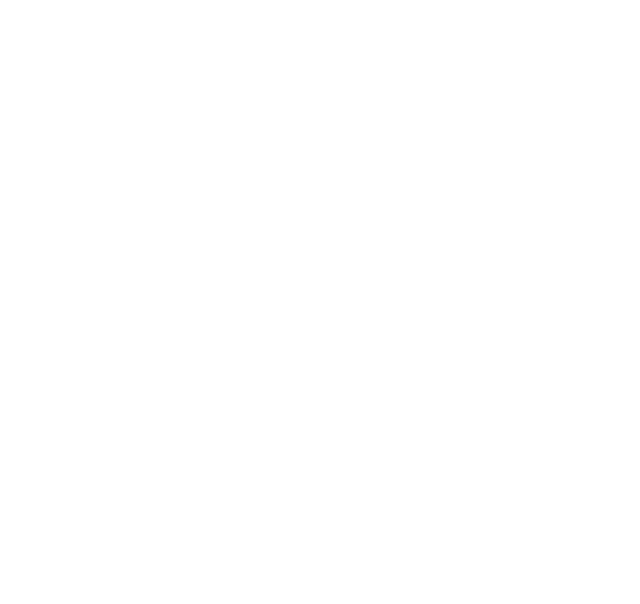
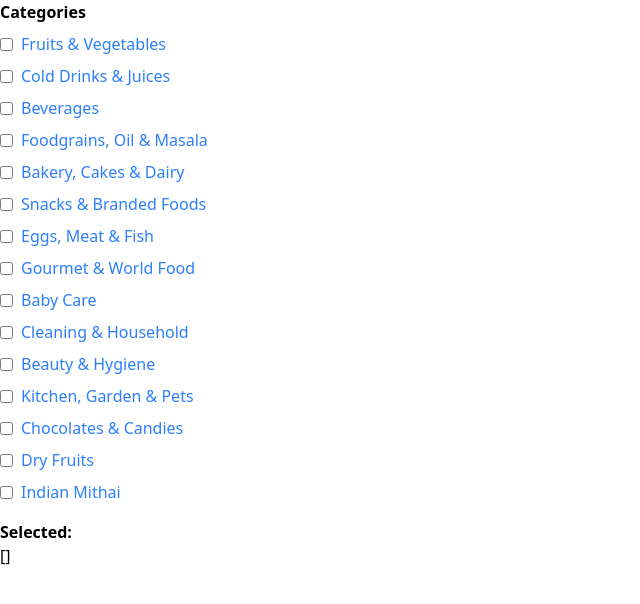
Before and after one commit to saurab28/E-commerce, a Vue app: page /products/1 in a window 1280 px wide. Before the commit this address had no page. Shown: the top 604 px of the page, without its empty margins (0-640 px from the left). Built offline with nearby package versions, Linux system fonts and the light colour scheme; the HTML template or start-up script is replaced by a standard one.

Commit message:
adding-subcategory

```diff
--- a/src/App.vue
+++ b/src/App.vue
@@ -1,10 +1,15 @@
 <script setup lang="ts">
  import { RouterView } from 'vue-router';
+ import Header from '@/components/Header.vue';
+import Checkbox from './components/Checkbox.vue';
+
 </script>
 
 <template>
+  <!-- <Header/>
+  <RouterView/> -->
+  <Checkbox/>
 
-  <RouterView/>
 </template>
 
 <style scoped></style>
--- a/src/components/Categories.vue
+++ b/src/components/Categories.vue
@@ -19,19 +19,23 @@
       <!-- Scrollable Carousel -->
       <div
         ref="carousel"
-        class="flex gap-12 overflow-x-auto scroll-smooth no-scrollbar px-12"
+        class="flex gap-12 overflow-x-auto  scroll-smooth no-scrollbar px-12"
       >
         <div
           v-for="(item, index) in items"
           :key="index"
           class="flex-shrink-0 w-37 flex flex-col items-center text-center cursor-pointer group"
         >
-          <!-- Image -->
-          <img
-            :src="item.image"
-            :alt="item.title"
-            class="w-52 h-50 object-contain group-hover:scale-110 transition-transform duration-300"
-          />
+
+           <RouterLink  :to="{ name: 'products', params: { title: item.title } }">
+
+             <img
+               :src="item.image"
+               :alt="item.title"
+               class="w-52 h-55 object-contain group-hover:scale-110 transition-transform duration-300  object-bottom"
+             />
+           </RouterLink>
+
 
         </div>
       </div>
@@ -49,20 +53,26 @@
 
 <script setup>
 import { ref } from "vue"
+import { RouterLink } from "vue-router"
 
 const items = [
   { title: "Fruits & Vegetables", image: "https://cdn.grofers.com/cdn-cgi/image/f=auto,w=270/layout-engine/2022-11/Slice-3_9.png" },
   {title: "Cold Drinks & Juices", image: "https://cdn.grofers.com/cdn-cgi/image/f=auto,fit=scale-down,q=70,metadata=none,w=270/layout-engine/2022-11/Slice-4_9.png"},
-  { title: "Dairy, Bread & Eggs", image: "https://cdn.grofers.com/cdn-cgi/image/f=auto,w=270/layout-engine/2022-11/Slice-2_10.png" },
-  { title: "Meat, Fish & Eggs", image: "https://cdn.grofers.com/cdn-cgi/image/f=auto,w=270/layout-engine/2022-11/Slice-13.png" },
-  { title: "Masala & Oil", image: "https://cdn.grofers.com/cdn-cgi/image/f=auto,w=270/layout-engine/2022-11/Slice-11.png" },
-  { title: "Beauty and Hygiene", image: "https://cdn.grofers.com/cdn-cgi/image/f=auto,fit=scale-down,q=70,metadata=none,w=270/layout-engine/2022-11/Slice-19.png" },
+  { title: "Bakery, Cakes & Diary", image: "https://cdn.grofers.com/cdn-cgi/image/f=auto,w=270/layout-engine/2022-11/Slice-2_10.png" },
+  { title: "Eggs, Meat & Fish", image: "https://cdn.grofers.com/cdn-cgi/image/f=auto,w=270/layout-engine/2022-11/Slice-13.png" },
+  { title: "Foodgrains, Oil & Masala", image: "https://cdn.grofers.com/cdn-cgi/image/f=auto,w=270/layout-engine/2022-11/Slice-11.png" },
+  { title: "Beauty & Hygiene", image: "https://cdn.grofers.com/cdn-cgi/image/f=auto,fit=scale-down,q=70,metadata=none,w=270/layout-engine/2022-11/Slice-19.png" },
   { title: "Snacks & Branded Foods", image: "https://cdn.grofers.com/cdn-cgi/image/f=auto,fit=scale-down,q=70,metadata=none,w=270/layout-engine/2022-11/Slice-5_4.png" },
-  { title: "Tea, Coffee & More", image: "https://cdn.grofers.com/cdn-cgi/image/f=auto,w=270/layout-engine/2022-11/Slice-9_3.png" },
-  { title: "Cleaning Essentials", image: "https://cdn.grofers.com/cdn-cgi/image/f=auto,fit=scale-down,q=70,metadata=none,w=270/layout-engine/2022-11/Slice-17.png" },
+  { title: "Beverages", image: "https://cdn.grofers.com/cdn-cgi/image/f=auto,w=270/layout-engine/2022-11/Slice-9_3.png" },
+  { title: "Sweet Tooth", image: "https://cdn.grofers.com/cdn-cgi/image/f=auto,fit=scale-down,q=70,metadata=none,w=270/layout-engine/2022-11/Slice-7_3.png" },
+  {title:"Gormet & World Food", image:"https://cdn.grofers.com/cdn-cgi/image/f=auto,fit=scale-down,q=70,metadata=none,w=270/layout-engine/2022-11/Slice-6_5.png"},
+  { title: "Cleaning & Houshold", image: "https://cdn.grofers.com/cdn-cgi/image/f=auto,fit=scale-down,q=70,metadata=none,w=270/layout-engine/2022-11/Slice-17.png" },
   { title: "Baby Care", image: "https://cdn.grofers.com/cdn-cgi/image/f=auto,fit=scale-down,q=70,metadata=none,w=270/layout-engine/2022-11/Slice-15.png" },
-  { title: "Sweet Tooth", image: "https://cdn.grofers.com/cdn-cgi/image/f=auto,fit=scale-down,q=70,metadata=none,w=270/layout-engine/2022-11/Slice-7_3.png" },
-  {title:"Instant Foods", image:"https://cdn.grofers.com/cdn-cgi/image/f=auto,fit=scale-down,q=70,metadata=none,w=270/layout-engine/2022-11/Slice-6_5.png"},
+  { title: "Dry Fruits", image: "https://cdn.grofers.com/cdn-cgi/image/f=auto,fit=scale-down,q=70,metadata=none,w=270/layout-engine/2022-11/Slice-14.png" },
+  { title: "Kitchen, Garden & Pets", image: "https://cdn.grofers.com/cdn-cgi/image/f=auto,fit=scale-down,q=70,metadata=none,w=270/layout-engine/2022-11/Slice-20.png" },
+
+
+
 
 
 
--- /dev/null
+++ b/src/components/Checkbox.vue
@@ -0,0 +1,55 @@
+<script setup lang="ts">
+import { ref } from "vue";
+
+const categories = ref([
+  { name: "Fruits & Vegetables", products: [] },
+  { name: "Cold Drinks & Juices", products: [] },
+  { name: "Beverages", products: [] },
+  { name: "Foodgrains, Oil & Masala", products: [] },
+  { name: "Bakery, Cakes & Dairy", products: [] },
+  { name: "Snacks & Branded Foods", products: [] },
+  { name: "Eggs, Meat & Fish", products: [] },
+  { name: "Gourmet & World Food", products: [] },
+  { name: "Baby Care", products: [] },
+  { name: "Cleaning & Household", products: [] },
+  { name: "Beauty & Hygiene", products: [] },
+  { name: "Kitchen, Garden & Pets", products: [] },
+  { name: "Chocolates & Candies", products: [] },
+  { name: "Dry Fruits", products: [] },
+  { name: "Indian Mithai", products: [] },
+]);
+
+// keep track of selected categories
+const selected = ref<string[]>([]);
+</script>
+
+<template>
+  <div>
+    <h2 class="font-bold mb-2">Categories</h2>
+    <ul>
+      <li v-for="(category, index) in categories" :key="index" class="mb-2">
+        <label class="flex items-center gap-2">
+          <!-- checkbox -->
+          <input
+            type="checkbox"
+            :value="category.name"
+            v-model="selected"
+          />
+          <!-- router link -->
+          <RouterLink
+            class="text-blue-500 hover:underline"
+            :to="{ name: 'products', params: { title: category.name } }"
+          >
+            {{ category.name }}
+          </RouterLink>
+        </label>
+      </li>
+    </ul>
+
+    <!-- show selected categories -->
+    <div class="mt-4">
+      <h3 class="font-semibold">Selected:</h3>
+      <p>{{ selected }}</p>
+    </div>
+  </div>
+</template>
--- a/src/components/Header.vue
+++ b/src/components/Header.vue
@@ -3,7 +3,7 @@
     <!-- Top Row -->
     <div class="flex items-center justify-between px-6 py-3">
       <!-- Left: Logo -->
-      <div class="flex items-center gap-2">
+      <div class="flex items-center gap-2" @click="handleLogo">
         <img src="./../assets/logo.png" alt="Zepto" class="h-15 border-0 rounded-[50%]" />
         <span class="text-xl font-extrabold text-gray-700 px-2 py-1 rounded-lg">pickzy</span>
       </div>
@@ -51,6 +51,9 @@
 const handleLogin = () => {
   router.push("/login")
 }
+const handleLogo = () => {
+  router.push("/")
+}
 </script>
 
 <style scoped>
--- /dev/null
+++ b/src/components/Productslist.vue
@@ -0,0 +1,12 @@
+<script setup lang="ts">
+import { useRoute } from 'vue-router';
+const route = useRoute()
+const { params } = useRoute();
+console.log(params.title)
+
+
+</script>
+<template>
+<h2>{{ params.title }}</h2>
+
+</template>
--- a/src/router/index.ts
+++ b/src/router/index.ts
@@ -1,3 +1,4 @@
+import Productslist from '@/components/Productslist.vue'
 import Home from '@/views/Home.vue'
 import Login from '@/views/Login.vue'
 import { createRouter, createWebHistory } from 'vue-router'
@@ -14,6 +15,11 @@
       path:"/login",
       name:"Login",
       component: Login
+    },
+    {
+      path:'/product/:title',
+      name:"products",
+      component:Productslist
     }
   ],
 })
--- a/src/views/Home.vue
+++ b/src/views/Home.vue
@@ -1,13 +1,14 @@
 <script setup lang="ts">
 import Categories from '../components/Categories.vue';
-import Header from '@/components/Header.vue';
 import Products from '@/components/Products.vue';
+
 </script>
 
 <template>
-    <Header/>
+
     <Categories/>
     <Products/>
 
 
+
 </template>
```
Also changed, not shown: src/components/Subcategory.vue (added, +7 -0 lines).
